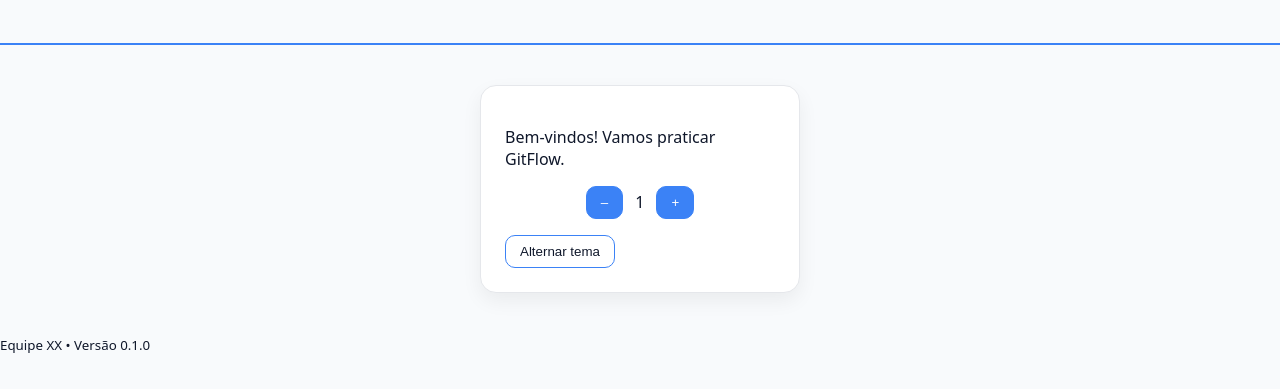
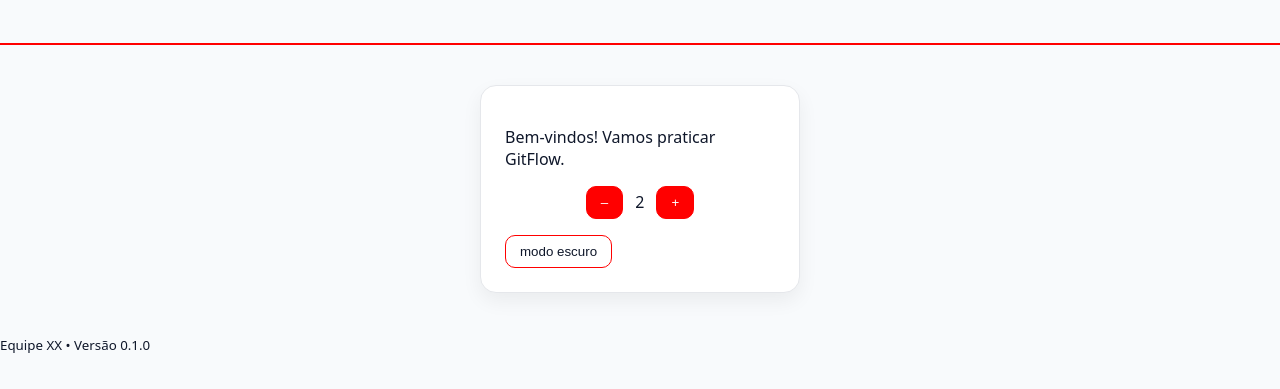
Before and after one commit to klayveralencar777/trabalho-av2-git, a plain HTML site: page index.html in a window 1280 px wide. Both pictures are taken after a click on the button "Incrementar". Shown: the part 91-480 px from the top of the page. Drawn offline with Linux system fonts and the light colour scheme.

Commit message:
pessoa c

```diff
--- a/app.js
+++ b/app.js
@@ -12,7 +12,7 @@ function setCount(newValue) {
 let state = { count: 0, dark: false };
 
 elIncrement.addEventListener("click", () => {
-  state.count += 1;
+  state.count += 2;
   setCount(state.count);
 });
 
@@ -23,7 +23,7 @@ elDecrement.addEventListener("click", () => {
 
 elToggleTheme.addEventListener("click", () => {
   state.dark = !state.dark;
-  document.documentElement.style.setProperty("--bg", state.dark ? "#0b1220" : "#f8fafc");
+  document.documentElement.style.setProperty("--bg", state.dark ? "#0b1220" : "pink");
   document.documentElement.style.setProperty("--text", state.dark ? "#e2e8f0" : "#0f172a");
   elTitle.textContent = state.dark ? "Mini App – Modo Escuro" : "Mini App – GitFlow";
   elToggleTheme.setAttribute("aria-pressed", String(state.dark));
--- a/index.html
+++ b/index.html
@@ -20,7 +20,7 @@
         <button id="btn-increment" aria-label="Incrementar">+</button>
       </div>
       <div class="theme">
-        <button id="btn-toggle-theme" aria-pressed="false">Alternar tema</button>
+        <button id="btn-toggle-theme" aria-pressed="false">modo escuro</button>
       </div>
     </section>
   </main>
--- a/styles.css
+++ b/styles.css
@@ -1,5 +1,5 @@
 :root {
-  --primary: #3b82f6; /* azul padrão base */
+  --primary: red; /* azul padrão base */
   --bg: #f8fafc;
   --text: #0f172a;
   --card: #ffffff;
```
